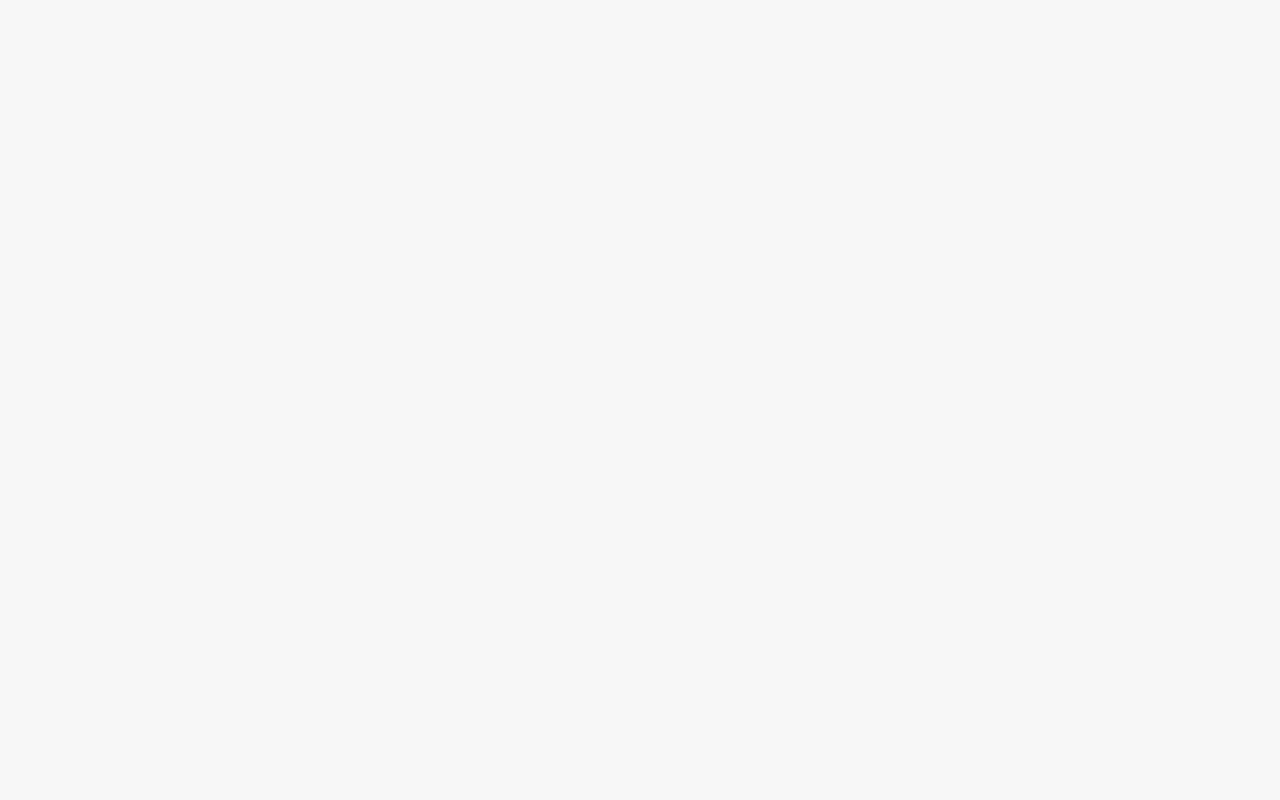
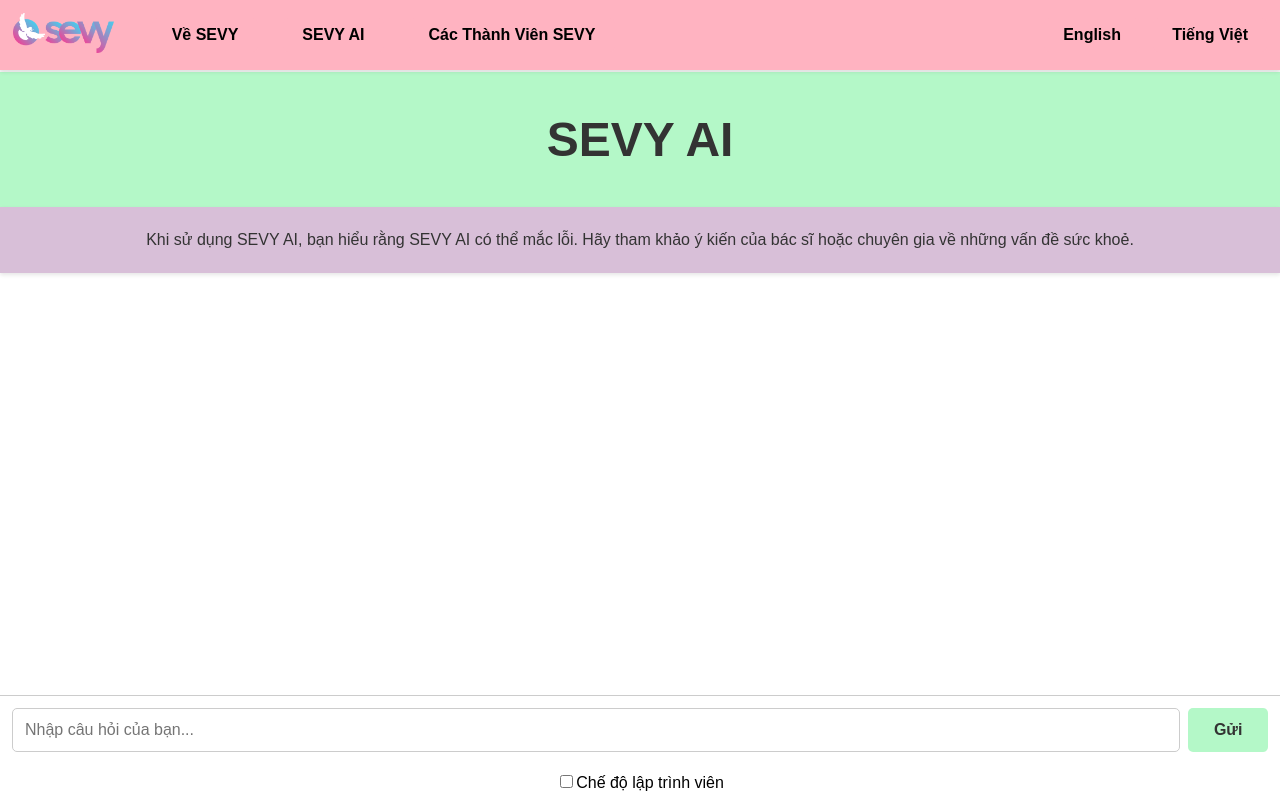
Before and after one commit to NguyenTran2002/SEVY, a React (Create React App) app in the folder react-frontend/: page /sevyai in a window 1280 px wide. Before the commit this address had no page. Built offline with nearby package versions, Linux system fonts and the light colour scheme.

Commit message:
SEVY AI route working correctly

```diff
--- a/react-frontend/src/App.js
+++ b/react-frontend/src/App.js
@@ -185,7 +185,7 @@ function App() {
           </a>
           <div className="navbar-links">
             <button>{t('about_sevy')}</button>
-            <button>{t('sevy_ai')}</button>
+            <button onClick={() => navigate('/sevyai')}>{t('sevy_ai')}</button> {/* Navigate to /sevyai */}
             <button>{t('our_team')}</button>
           </div>
         </div>
--- /dev/null
+++ b/react-frontend/src/SevyAI.css
@@ -0,0 +1,120 @@
+.sevy-ai-wrapper {
+    width: 100vw;
+    height: 100vh;
+    display: flex;
+    flex-direction: column;
+}
+
+.sevyai-chat-box.full-screen {
+    position: fixed;
+    top: 9vh;
+    left: 0;
+    right: 0;
+    width: 100vw;
+    height: calc(100vh - 9vh);
+    background-color: white;
+    display: flex;
+    flex-direction: column;
+    z-index: 999;
+}
+
+.sevyai-chat-box .chat-messages {
+    flex: 1;
+    overflow-y: auto;
+    padding: 1rem;
+}
+
+/* Individual chat messages */
+.sevyai-chat-box .chat-message {
+    margin-bottom: 1vh;
+    padding: 1vh;
+    border-radius: 5px;
+}
+
+.sevyai-chat-box .chat-message.You,
+.sevyai-chat-box .chat-message.Bạn {
+    background-color: #ffccd5;
+    /* Light pink for user */
+    text-align: left;
+}
+
+.sevyai-chat-box .chat-message.AI {
+    background-color: #cce5ff;
+    /* Light blue for AI */
+    text-align: left;
+}
+
+.sevyai-chat-box .chat-message p {
+    margin: 0;
+}
+
+/* Chat Input Box */
+.sevyai-chat-box .chat-input {
+    display: flex;
+    padding: 1.5vh;
+    border-top: 1px solid #ccc;
+    background-color: white;
+    width: 100%;
+}
+
+.sevyai-chat-box .chat-input input {
+    flex: 1;
+    padding: 1.5vh;
+    border: 1px solid #ccc;
+    border-radius: 5px;
+    margin-right: 1vh;
+    font-size: 1rem;
+}
+
+.sevyai-chat-box .chat-input button {
+    padding: 1.5vh 2vw;
+    border: none;
+    border-radius: 5px;
+    background-color: #b4f8c8;
+    cursor: pointer;
+    font-weight: bold;
+    font-size: 1rem;
+    color: #333;
+}
+
+.sevyai-chat-box .chat-input button:hover {
+    background-color: #a2e8b4;
+}
+
+.sevyai-chat-box .developer-mode-toggle {
+    margin-top: 1vh;
+    margin-bottom: 1vh;
+    text-align: center;
+    font-size: 1rem;
+}
+
+/* SEVY AI Banner */
+.sevyai-banner {
+    background-color: #b4f8c8;
+    color: #333;
+    text-align: center;
+    padding: 1vh;
+    font-size: 1.5rem;
+    font-weight: bold;
+    width: 100vw;
+    box-shadow: 0 2px 4px rgba(0, 0, 0, 0.1);
+    border-radius: 0;
+    /* Removed rounded corners */
+    margin: 0;
+    /* Ensure no margin */
+}
+
+/* Lavender Disclaimer */
+.sevyai-disclaimer {
+    background-color: #d8bfd8;
+    color: #333;
+    text-align: center;
+    padding: 1vh 2vw;
+    font-size: 1rem;
+    width: 100vw;
+    box-shadow: 0 2px 4px rgba(0, 0, 0, 0.1);
+    border-radius: 0;
+    /* Removed rounded corners */
+    margin: 0;
+    /* Ensure no margin */
+}
--- /dev/null
+++ b/react-frontend/src/SevyAI.js
@@ -0,0 +1,111 @@
+import React, { useState } from 'react';
+import './SevyAI.css'; // Import the SevyAI-specific CSS
+import { useTranslation } from 'react-i18next';
+import logo from './images/SEVY Logo.png';
+
+function SevyAI() {
+    const { t, i18n } = useTranslation();
+    const [input, setInput] = useState('');
+    const [messages, setMessages] = useState([]);
+    const [isDeveloperMode, setIsDeveloperMode] = useState(false);
+
+    const sendMessage = async () => {
+        if (input.trim() === '') return;
+
+        const newMessage = { user: t('you'), text: input };
+        setMessages([...messages, newMessage]);
+        setInput('');
+
+        const response = await fetch('/chat', {
+            method: 'POST',
+            headers: {
+                'Content-Type': 'application/json',
+            },
+            body: JSON.stringify({
+                message: input,
+                developerMode: isDeveloperMode,
+                language: i18n.language,
+            }),
+        });
+
+        const data = await response.json();
+        if (data.reply) {
+            setMessages([...messages, newMessage, { user: t('SEVY_AI'), text: data.reply }]);
+        }
+    };
+
+    return (
+        <div className="sevy-ai-wrapper"> {/* Wrap the entire content */}
+            <nav className="navbar">
+                <div className="navbar-left">
+                    <a href="/" onClick={(e) => { e.preventDefault(); window.location.replace('/'); }}>
+                        <img src={logo} alt="SEVY Logo" className="navbar-logo" />
+                    </a>
+                    <div className="navbar-links">
+                        <button>{t('about_sevy')}</button>
+                        <button>{t('sevy_ai')}</button>
+                        <button>{t('our_team')}</button>
+                    </div>
+                </div>
+                <div className="navbar-right">
+                    <button onClick={() => {
+                        i18n.changeLanguage('en');
+                        localStorage.setItem('preferredLanguage', 'en');
+                    }}>
+                        English
+                    </button>
+                    <button onClick={() => {
+                        i18n.changeLanguage('vi');
+                        localStorage.setItem('preferredLanguage', 'vi');
+                    }}>
+                        Tiếng Việt
+                    </button>
+                </div>
+            </nav>
+
+            <div className="sevyai-chat-box full-screen">
+                {/* Mint Banner */}
+                <div className="sevyai-banner">
+                    <h1>SEVY AI</h1>
+                </div>
+
+                {/* Disclaimer Box */}
+                <div className="sevyai-disclaimer">
+                    <p>{t('SEVY_AI_disclaimer')}</p>
+                </div>
+
+                <div className="chat-messages">
+                    {messages.map((msg, index) => (
+                        <div key={index} className={`chat-message ${msg.user}`}>
+                            <strong>{msg.user}: </strong>{msg.text}
+                        </div>
+                    ))}
+                </div>
+
+                <div className="chat-input">
+                    <input
+                        type="text"
+                        value={input}
+                        onChange={(e) => setInput(e.target.value)}
+                        onKeyPress={(e) => e.key === 'Enter' && sendMessage()}
+                        placeholder={t('type_your_message')}
+                    />
+                    <button onClick={sendMessage}>{t('send_button')}</button>
+                </div>
+
+                <div className="developer-mode-toggle">
+                    <label>
+                        <input
+                            type="checkbox"
+                            checked={isDeveloperMode}
+                            onChange={() => setIsDeveloperMode(!isDeveloperMode)}
+                        />
+                        {t('developer_mode')}
+                    </label>
+                </div>
+            </div>
+        </div>
+    );
+}
+
+export default SevyAI;
--- a/react-frontend/src/index.js
+++ b/react-frontend/src/index.js
@@ -3,6 +3,7 @@ import ReactDOM from 'react-dom';
 import './index.css';
 import App from './App';
 import MobileApp from './MobileApp'; // Import the mobile version
+import SevyAI from './SevyAI'; // Import the new SevyAI component
 import './i18n';
 import { BrowserRouter as Router, Route, Routes } from 'react-router-dom';
 
@@ -12,6 +13,7 @@ ReactDOM.render(
       <Routes>
         <Route path="/" element={<App />} /> {/* Desktop version */}
         <Route path="/mobile" element={<MobileApp />} /> {/* Mobile version */}
+        <Route path="/sevyai" element={<SevyAI />} /> {/* SEVY AI full screen */}
       </Routes>
     </Router>
   </React.StrictMode>,
--- a/react-frontend/src/locales/en.json
+++ b/react-frontend/src/locales/en.json
@@ -18,5 +18,6 @@
     "sevy_numbers": "SEVY BY THE NUMBERS",
     "sevy_educators": "SEVY Educators (past and present)",
     "SEVY_AI_answers": "SEVY AI Answered Questions",
-    "students_taught": "In-person Students Taught"
+    "students_taught": "In-person Students Taught",
+    "SEVY_AI_disclaimer": "By using SEVY AI, you understand that SEVY AI can make mistake. Consult with doctors or professionals for medical advice."
 }
--- a/react-frontend/src/locales/vi.json
+++ b/react-frontend/src/locales/vi.json
@@ -18,5 +18,6 @@
     "sevy_numbers": "SEVY QUA NHỮNG CON SỐ",
     "sevy_educators": "Giảng viên SEVY (hiện tại và trước đây)",
     "SEVY_AI_answers": "Số câu hỏi SEVY AI đã trả lời",
-    "students_taught": "Số học sinh SEVY đã giảng dạy trực tiếp"
+    "students_taught": "Số học sinh SEVY đã giảng dạy trực tiếp",
+    "SEVY_AI_disclaimer": "Khi sử dụng SEVY AI, bạn hiểu rằng SEVY AI có thể mắc lỗi. Hãy tham khảo ý kiến của bác sĩ hoặc chuyên gia về những vấn đề sức khoẻ."
 }
```
